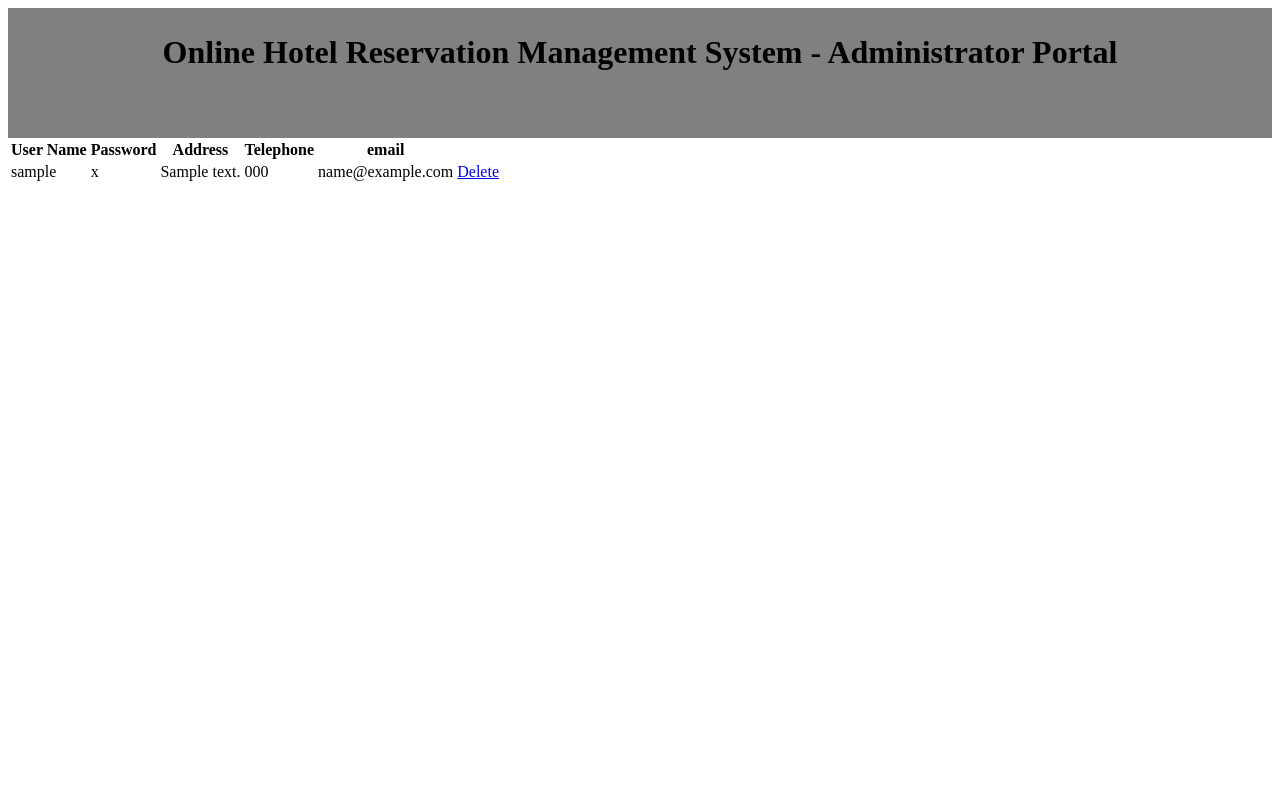
After one commit to Adniwhack/GroupProject, a PHP site: page /delete.php in a window 1280 px wide. The commit adds this page. Run offline with PHP 8.4, Linux system fonts and the light colour scheme; tables that the repository leaves empty or names only in its code hold one stand-in row (values such as "Sample post"); data that the repository does not hold is empty; a stand-in replaces the project's code that opens the database connection.

Commit message:
I've added new grid.
I've added new page to view the profiles and added some buttons to give
more options in the admin page as well.

```diff
--- a/admin.php
+++ b/admin.php
@@ -76,6 +76,7 @@ ul#menu li a:hover {
     <div id="nav">
         <ul id="menu">
           <li><a href="admin.1.php">Account Management</a></li> <br><br>
+
           <li><a href="/html/default.asp">System Management</a></li> <br><br>
           <li><a href="/html/default.asp">Issue Response</a></li> <br><br>
           <li><a href="/html/default.asp">Message Portal</a></li> <br><br>
--- /dev/null
+++ b/delete.php
@@ -0,0 +1,60 @@
+<html>
+<head>
+
+<style>
+header {
+    background-color:grey;
+    color:black;
+    text-align:center;
+    padding:5px;
+}
+
+
+footer {
+    background-color:grey;
+    color:white;
+    clear:both;
+    padding:20px;
+    margin-top: bottom;
+}
+</style>
+</head>
+
+<body>
+
+    <header>
+    <h1>Online Hotel Reservation Management System - Administrator Portal</h1>
+    </header>
+
+     <footer>
+        </footer>
+</body>
+</html>
+
+<?php
+require_once("db_con.php");
+mysql_select_db("ohrms",$con);
+$result = mysql_query("SELECT * FROM hotel");
+echo "<table border='0'>
+<tr>
+<th>User Name </th>
+<th>Password </th>
+<th>Address</th>
+<th>Telephone</th>
+<th>email</th>
+";
+while($row = mysql_fetch_array($result))
+{
+	echo"<tr>";
+	echo"<td>" . $row['username'] . "</td>";
+	echo"<td>" . $row['passwd'] . "</td>";
+	echo"<td>" . $row['address'] . "</td>";
+	echo"<td>" . $row['telephone_number'] . "</td>";
+	echo"<td>" . $row['email'] . "</td>";
+	echo"<td><a href = \"delete_data.php?username=".$row['username'] . "\">Delete</a></td>";
+	echo "</tr>";
+	}
+
+echo "</table>"
+
+?>
--- a/login.php
+++ b/login.php
@@ -11,7 +11,7 @@
         $user = $log_obj->admin_log($username, $password);
 
         if ($user == TRUE){
-
+            echo "<script>alert('You have successfully logged in')</script>";
             header("Location:admin.php");
         }
         else{
```
Also changed, not shown: admin.1.php (+7 -8 lines), delete_data.php (added, +8 -0 lines), view_profile.php (added, +22 -0 lines).
